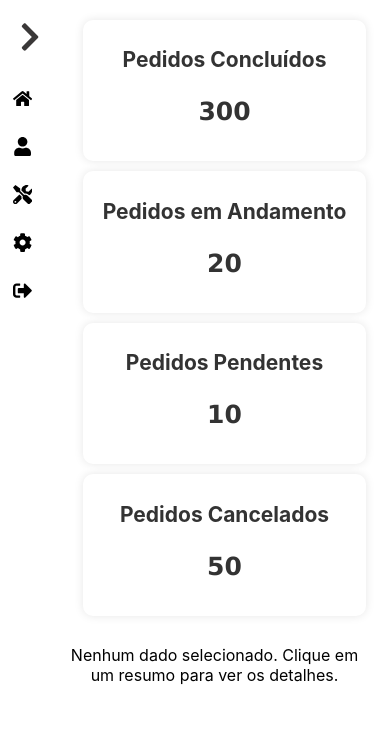
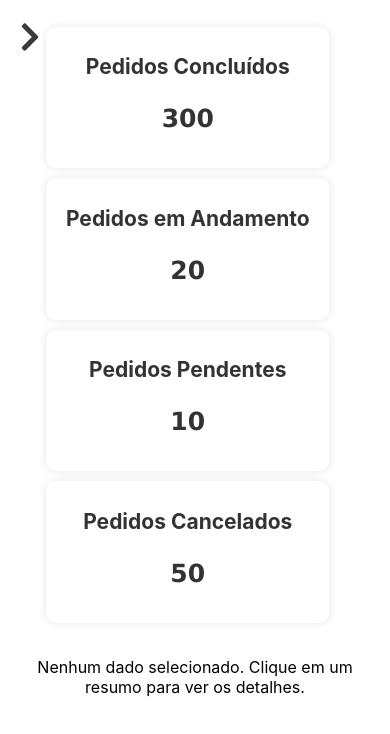
Before and after one commit to Daniel-Mingoranse/OrderSync, a React (Create React App) app: page /dashboard in a window 390 px wide. Shown: the top 734 px of the page. Built offline with nearby package versions, Linux system fonts and the light colour scheme.

Commit message:
Correçao Mobile

```diff
--- a/src/Dashboard/UI/layout/AppDefaultLayout.scss
+++ b/src/Dashboard/UI/layout/AppDefaultLayout.scss
@@ -3,25 +3,6 @@
   height: 100vh; /* Garante que a altura da tela seja coberta pela flexbox */
   overflow-x: hidden;
   justify-content: space-between;
-
-  .a {
-
-    background-color: #fff;
-    padding-top: 50px;
-    max-width: 7vh;
-    box-shadow: 0 0 10px rgba(26, 25, 25, 0.292);
-    position: fixed;
-    top: 0;
-    left: 0;
-    bottom: 0; /* Ocupa toda a altura da tela */
-    z-index: 999;
-  }
-  .menu{
-    position: fixed;
-    width: calc(50% - 10px); /* ou qualquer outra largura desejada */
-    margin-right: 10px;
-
-  }
 
   .content {
     flex: 1;
@@ -46,7 +27,7 @@
     }
 
     @media (max-width: 480px) {
-      margin-left: 10vw; /* Ajusta a margem para telas menores que 480 pixels (celulares) */
+      margin: -10px;
     }
   }
 
--- a/src/Dashboard/UI/sidebarCliente/Sidebar.jsx
+++ b/src/Dashboard/UI/sidebarCliente/Sidebar.jsx
@@ -5,11 +5,11 @@ import { FaHome, FaUser, FaTools, FaCog, FaSignOutAlt, FaChevronLeft } from 'rea
 
 
 const sidebarNavItems = [
-  { display: 'Inicio', icon: <FaHome />, to: '/' },
-  { display: 'Perfil', icon: <FaUser />, to: '/profile' },
-  { display: 'Serviços', icon: <FaTools />, to: '/services' },
-  { display: 'Configurações', icon: <FaCog />, to: '/settings' },
-  { display: 'Sair', icon: <FaSignOutAlt />, to: '/logout' },
+  { display: 'Inicio', to: '/' },
+  { display: 'Perfil', to: '/profile' },
+  { display: 'Serviços', to: '/services' },
+  { display: 'Configurações', to: '/settings' },
+  { display: 'Sair', to: '/logout' },
 ];
 
 const Sidebar = () => {
--- a/src/Dashboard/pages/HomeDashboard/Components/CSS/DetailedView.css
+++ b/src/Dashboard/pages/HomeDashboard/Components/CSS/DetailedView.css
@@ -8,10 +8,13 @@
     opacity: 0;
     transform: translateY(20px);
     transition: opacity 0.5s ease-in-out, transform 0.5s ease-in-out;
-    max-height: 400px; /* Adicionando altura máxima */
-    overflow-y: auto; /* Adicionando barra de rolagem quando necessário */
+    max-height: 400px;
+    /* Adicionando altura máxima */
+    overflow-y: auto;
+    /* Adicionando barra de rolagem quando necessário */
     margin-left: 0vh;
 }
+
 .detailed-view.open {
     opacity: 1;
     transform: translateY(0);
@@ -39,8 +42,10 @@
     display: flex;
     align-items: center;
     position: relative;
-    max-height: none; /* Removendo altura máxima para dispositivos móveis */
-    overflow-y: auto; /* Adicionando barra de rolagem quando necessário */
+    max-height: none;
+    /* Removendo altura máxima para dispositivos móveis */
+    overflow-y: auto;
+    /* Adicionando barra de rolagem quando necessário */
 }
 
 .detailed-item .status-marker {
@@ -55,16 +60,19 @@
 .detailed-item .item-details {
     margin-left: 15px;
     display: flex;
-    flex-wrap: initial;
+    flex-wrap: wrap;
+    width: auto;
 }
 
 .detailed-item .item-details span {
-    margin-right: 15px; /* Adicione o espaçamento entre os spans */
+    margin-right: 15px;
+    /* Adicione o espaçamento entre os spans */
 }
 
 /* Adicione um espaçamento à esquerda para o primeiro span da categoria */
 .pedidos-list.totalPedidos .item-details span:first-child {
-    margin-left: 0; /* Ou qualquer valor de espaçamento desejado */
+    margin-left: 0;
+    /* Ou qualquer valor de espaçamento desejado */
 }
 
 .pedidos-list.pedidosPendentes .detailed-item .status-marker {
@@ -95,22 +103,28 @@
         padding: 10px;
         border: none;
         background-color: transparent;
-        max-height: none; /* Removendo a altura máxima para dispositivos móveis */
-        overflow-y: auto; /* Adicionando barra de rolagem quando necessário para dispositivos móveis */
+        max-height: none;
+        /* Removendo a altura máxima para dispositivos móveis */
+        overflow-y: auto;
+        /* Adicionando barra de rolagem quando necessário para dispositivos móveis */
     }
 
     .detailed-item {
         padding: 10px;
-        max-height: none; /* Removendo a altura máxima para dispositivos móveis */
-        overflow-y: auto; /* Adicionando barra de rolagem quando necessário para dispositivos móveis */
+        max-height: none;
+        /* Removendo a altura máxima para dispositivos móveis */
+        overflow-y: auto;
+        /* Adicionando barra de rolagem quando necessário para dispositivos móveis */
     }
+
     .detailed-view.open {
+        width: 45vh;
+        margin: 10px 0px;
+    }
 
-        width: 100%;
-    }
-    .button-details{
-        width: 20vh;
-        padding: 1.5vh;
+    .button-details {
+        width: 18vh;
+        padding: 0.8vh;
         text-align: center;
     }
 
--- a/src/Dashboard/pages/HomeDashboard/Dashboard.css
+++ b/src/Dashboard/pages/HomeDashboard/Dashboard.css
@@ -128,11 +128,19 @@
         padding: 0;
         box-shadow: none;
         background-color: transparent;
+        max-width: 50vh;
     }
 
     .summary-container {
-        flex-direction: column; /* Alinhando resumos em coluna */
-        gap: 10px; /* Reduzindo o espaçamento entre resumos */
+        flex-direction: column;
+        gap: 10px;
+        margin-left: 0vh;
+        position: relative;
+        display: flex;
+        top: 25%;
+        left: 25%;
+        transform: translate(-13vh, -23vh);
+        margin-bottom: 5vh;
     }
 
     .data-summary {
@@ -143,7 +151,8 @@
 
     .detailed-view-container {
         margin-top: -7px;
-        max-width: 40vh;
-        margin-right:0vh;
+        max-width: 50vh;
+        left: 0;
+
     }
 }
```
